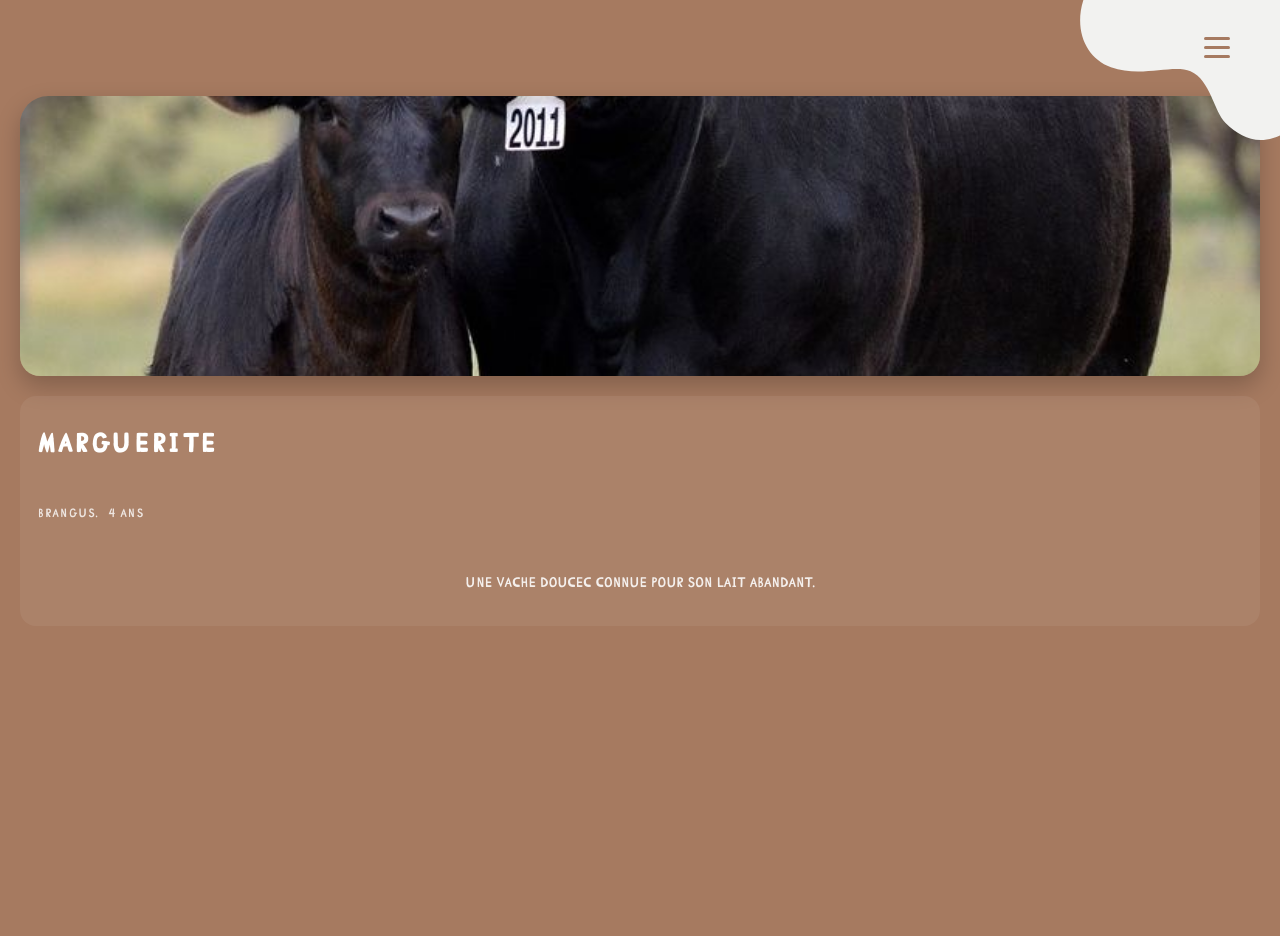
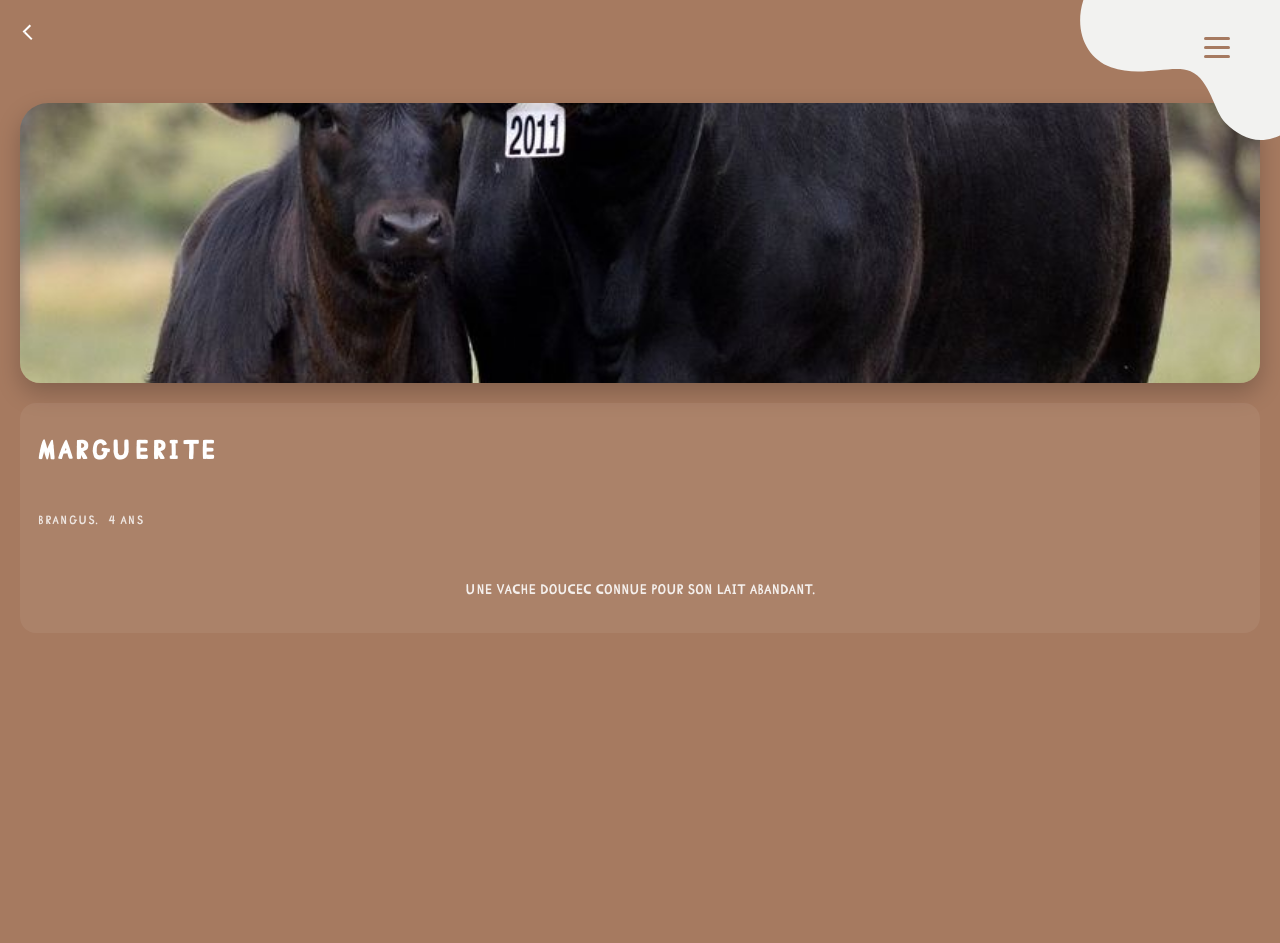
Before and after one commit to arnaud7012-spec/Cowbi, a Vue app: page /cows/1 in a window 1280 px wide. Built offline with nearby package versions, Linux system fonts and the light colour scheme; a web font is replaced by a local one.

Commit message:
Style_Avancement-04

```diff
--- a/src/Details.vue
+++ b/src/Details.vue
@@ -1,10 +1,19 @@
 <template>
+  <!-- BOUTON RETOUR STYLE APP -->
+  <button class="back-button" @click="goBack" aria-label="Retour">
+    <span class="arrow">
+      <span></span>
+      <span></span>
+    </span>
+  </button>
+
+  <!-- DÉTAIL DE LA VACHE -->
   <div v-if="cow" class="cow-detail">
     <img
-        :src="`/public/img/${cow.race}.jpg`"
-        :alt="cow.nom"
-        class="cow-image"
-      />
+      :src="`/public/img/${cow.race}.jpg`"
+      :alt="cow.nom"
+      class="cow-image"
+    />
     <div>
       <h1>{{ cow.nom }}</h1>
       <div class="ligne">
@@ -15,6 +24,7 @@
     </div>
   </div>
 
+  <!-- TEXTE CHARGEMENT -->
   <p v-else>Chargement...</p>
 </template>
 
@@ -27,6 +37,12 @@ const route = useRoute()
 const router = useRouter()
 const cow = ref(null)
 
+// Fonction pour le bouton retour
+function goBack() {
+  router.push('/liste')
+}
+
+// Charger la vache depuis ID
 function loadCow() {
   const saved = localStorage.getItem('cows')
   const localCows = saved ? JSON.parse(saved) : []
@@ -41,60 +57,89 @@ function loadCow() {
   }
 }
 
-// Surveille route.params.id pour recharger automatiquement si l’ID change
+// Recharger si l’ID change
 watchEffect(() => {
   loadCow()
 })
 </script>
 
 <style scoped>
+/* BOUTON RETOUR STYLE APP */
+.back-button {
+  position: fixed;
+  top: 16px;
+  left: 16px;
+  background: none;
+  border: none;
+  padding: 8px;
+  cursor: pointer;
+  z-index: 9999;
+  pointer-events: auto;
+}
+
+/* FLÈCHE 2 LIGNES */
+.arrow {
+  display: inline-block;
+  width: 16px;
+  height: 16px;
+  position: relative;
+}
+
+.arrow span {
+  position: absolute;
+  width: 10px;
+  height: 2px;
+  background-color: white;
+  top: 50%;
+  left: 0;
+  transform-origin: left center;
+}
+
+.arrow span:first-child {
+  transform: rotate(45deg) translateY(-50%);
+}
+
+.arrow span:last-child {
+  transform: rotate(-45deg) translateY(-50%);
+}
+
+.back-button:hover .arrow span {
+  background-color: #f2f2f0;
+}
+
+/* RESTE DU DETAIL */
 .cow-detail {
   min-height: 100vh;
   background-color: #a67a60;
-  padding: 96px 20px 40px;
-  color: white;
-  display: flex;
-  flex-direction: column;
-  gap: 24px;
-}
-
-/* IMAGE PRINCIPALE */
-.cow-detail {
-  min-height: 100vh;
-  background-color: #a67a60;
-  padding: 96px 20px 40px;
+  padding: 103px 20px 40px;
   color: white;
   display: flex;
   flex-direction: column;
   gap: 20px;
 }
 
-/* IMAGE — forme plus organique */
 .cow-image {
   width: 100%;
   height: 280px;
   object-fit: cover;
-  border-radius: 28px 28px 20px 20px; /* asymétrique */
+  border-radius: 28px 28px 20px 20px; /* forme plus organique */
   box-shadow: 0 10px 24px rgba(0, 0, 0, 0.22);
 }
 
-/* BLOC TEXTE — plus discret */
 .cow-detail > div {
   background-color: rgba(255, 255, 255, 0.06);
-  border-radius: 16px; /* différent de l’image */
+  border-radius: 16px;
   padding: 16px 18px 18px;
 }
 
-/* NOM — bien mis en avant */
 .cow-detail h1 {
   font-size: 26px;
   font-weight: 700;
   letter-spacing: 2px;
   text-transform: uppercase;
-  margin-bottom: 8px; /* éloigne le reste sans excès */
+  margin-bottom: 8px;
 }
 
-/* RACE + ÂGE — plus compact */
 .ligne {
   display: flex;
   gap: 10px;
@@ -108,19 +153,16 @@ watchEffect(() => {
   opacity: 0.8;
 }
 
-/* DESCRIPTION — plus proche */
 .cow-detail > div > p {
   font-size: 14px;
   line-height: 1.55;
   opacity: 0.88;
 }
 
-/* TEXTE CHARGEMENT */
 p {
   color: white;
   text-align: center;
   margin-top: 40px;
   opacity: 0.8;
 }
-
 </style>
```
